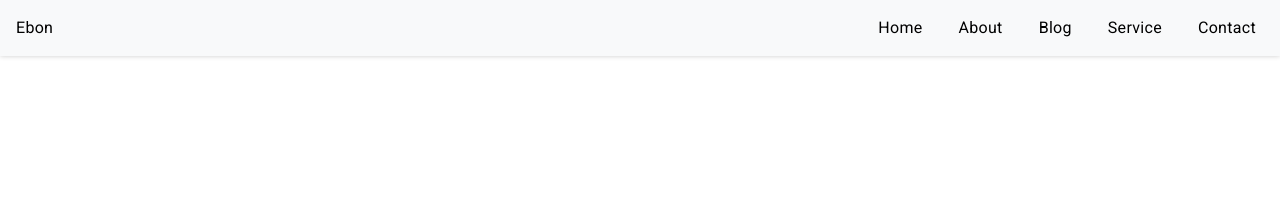
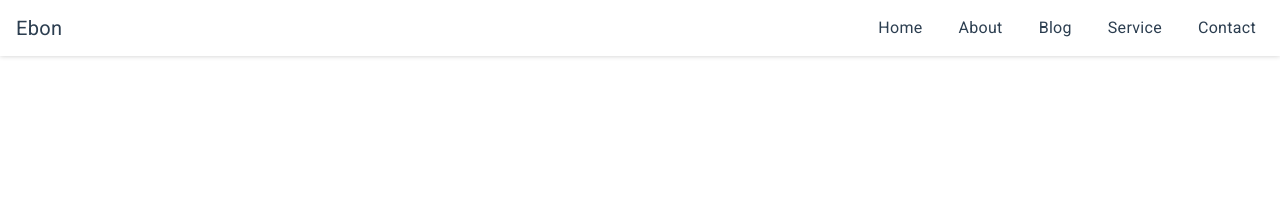
Before and after one commit to nihal27/Ebon, a Jekyll site: the page built from index.html, in a window 1280 px wide. Shown: the top 210 px of the page. Built offline with Jekyll 4.4.1, drawn with Linux system fonts in a browser that asks for light colours; nearby versions of some CDN libraries; Markdown is read by kramdown in place of the engine named in the settings.

Commit message:
initial commit

```diff
--- a/_includes/nav.html
+++ b/_includes/nav.html
@@ -2,7 +2,7 @@
 
 <div class="top-nav" id="top-nav">
 
-        <nav class="navbar navbar-expand-lg bg-light">
+        <nav class="navbar navbar-expand-lg">
         <a class="navbar-brand" href="#">Ebon</a>
         <button class="navbar-toggler" type="button" data-toggle="collapse" data-target="#navbar" aria-controls="navbarSupportedContent" aria-expanded="false" aria-label="Toggle navigation">
           <span class="navbar-toggler-icon"><i class="fa fa-bars" aria-hidden="true"></i></span>
--- a/css/style.css
+++ b/css/style.css
@@ -21,10 +21,9 @@ body {
   .top-nav a {
     letter-spacing: 0.3px;
     word-spacing: 1px;
-    color: #000;
+    color: #2c3e50;
     font-family: "Roboto", sans-serif;
-    text-transform: capitalize;
-    font-size: 16px; }
+    text-transform: capitalize; }
   .top-nav button.navbar-toggler:focus, .top-nav button.navbar-toggler:hover {
     outline: inherit; }
 
--- a/sass/style.scss
+++ b/sass/style.scss
@@ -35,10 +35,9 @@ body{
   a{
     letter-spacing: 0.3px;
     word-spacing: 1px;
-    color: #000;
+    color:#2c3e50;
     font-family: $primary-font;
     text-transform:capitalize;
-    font-size: 16px;
   }
   button.navbar-toggler:focus, button.navbar-toggler:hover{
     outline: inherit;
```
Also changed, not shown: 10 other files.
